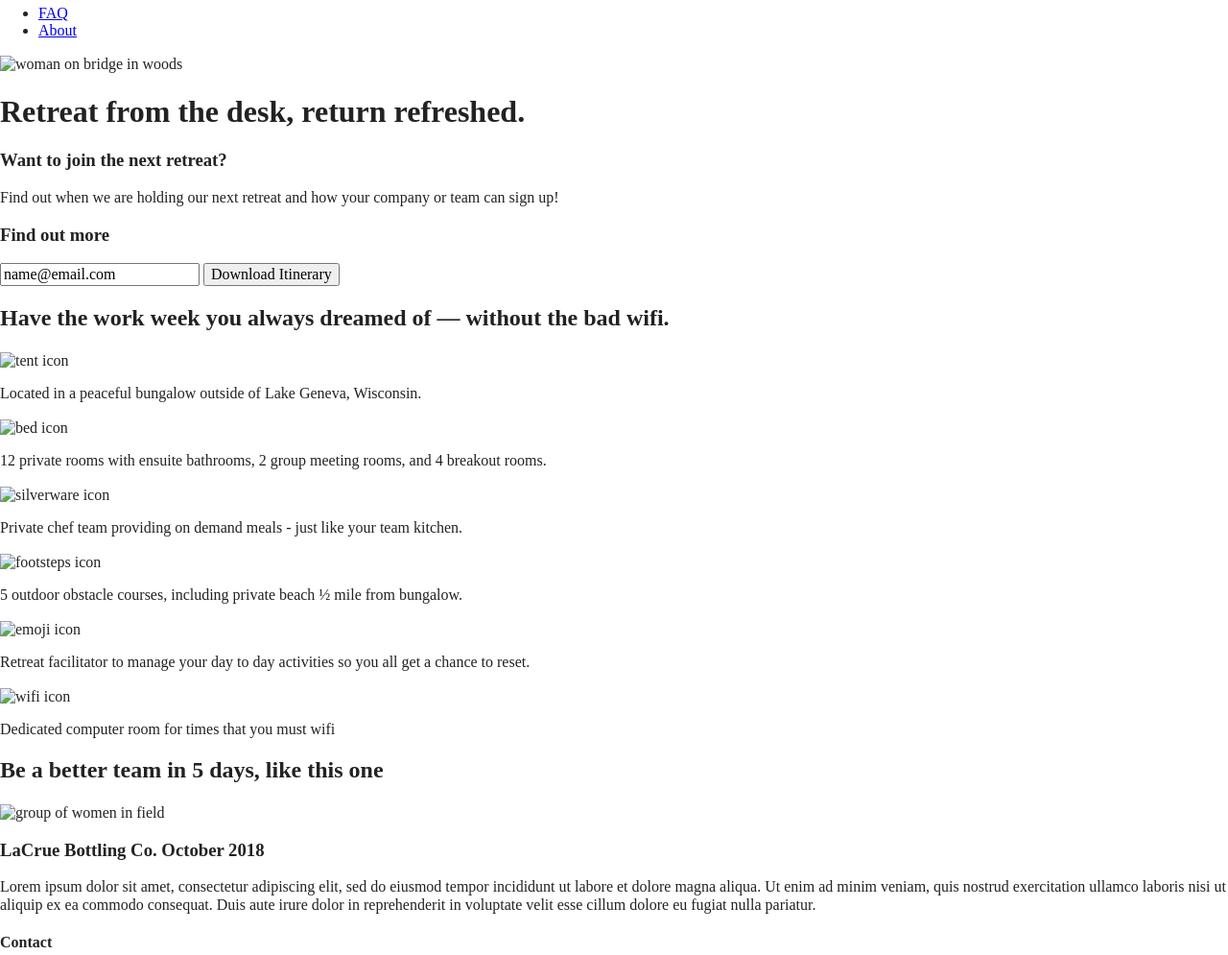
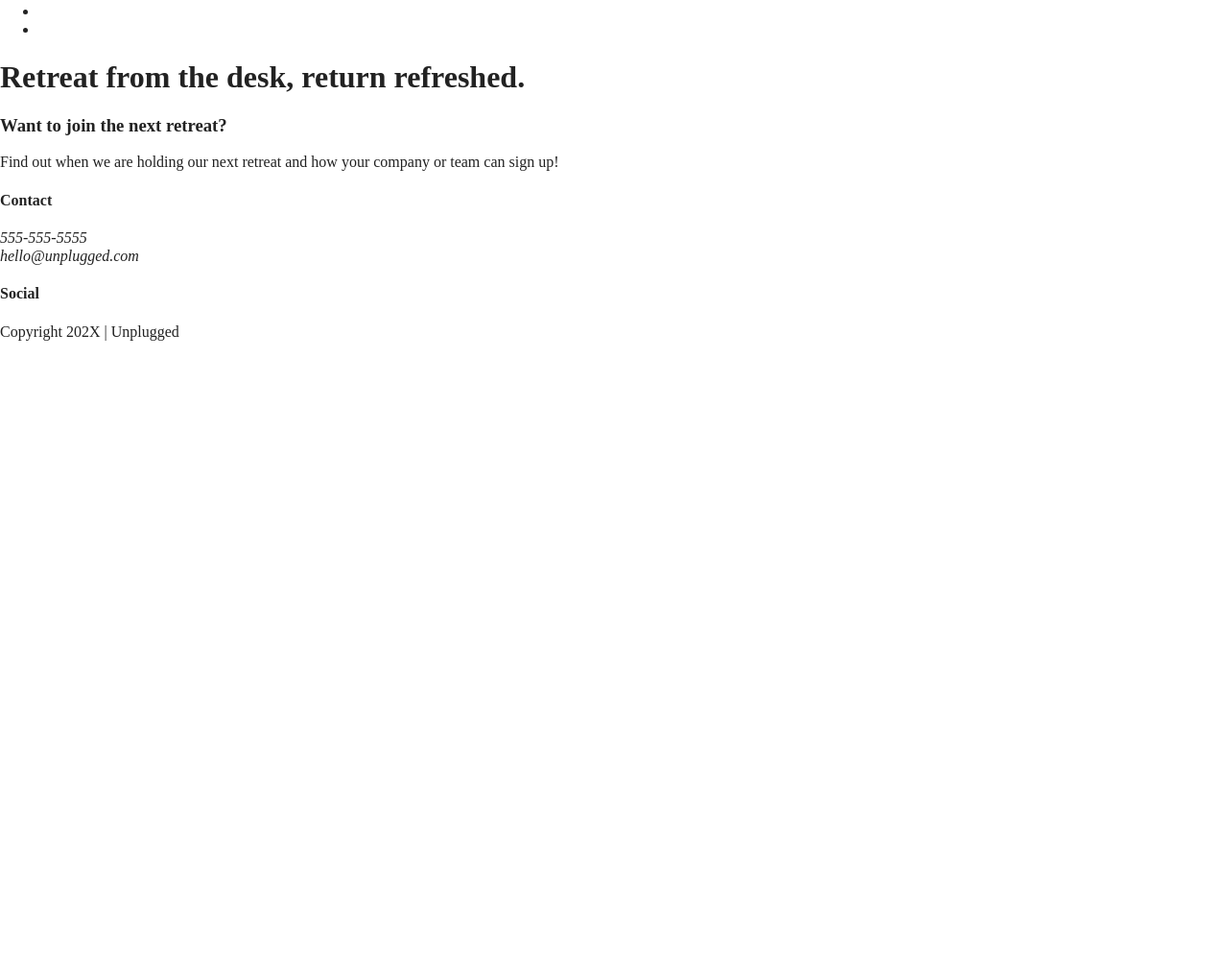
Before and after one commit to Raider-WilliamsEarl/unplugged, a website built with Parcel: page index.html in a window 1280 px wide. Shown: the part 31-1026 px from the top of the page at 96% size. After the commit the page ends 800 px from the top, so only its background shows below. Built offline with nearby package versions, Linux system fonts and the light colour scheme.

```diff
--- a/index.html
+++ b/index.html
@@ -25,13 +25,13 @@
     <header>
       <div class="content-wrapper">
         <a href="#">
-          <img src="" alt="unplugged logo" />
+          <img src="" alt />
         </a>
         <div class="header-divider"></div>
         <nav>
           <ul>
-            <li><a href="faq/index.html" rel="noopener">FAQ</a></li>
-            <li><a href="about/index.html" rel="noopener">About</a></li>
+            <li><a href="faq/index.html"> </a></li>
+            <li><a href="about/index.html"> </a></li>
           </ul>
         </nav>
       </div>
@@ -40,11 +40,9 @@
     <main>
       <section class="hero-area">
         <div class="content-wrapper">
-          <img src="" alt="woman on bridge in woods" />
           <h1>Retreat from the desk, return refreshed.</h1>
         </div>
       </section>
-
       <aside>
         <div class="content-wrapper">
           <div class="form-description">
@@ -54,71 +52,18 @@
               or team can sign up!
             </p>
           </div>
-          <div class="form">
-            <h3>Find out more</h3>
-            <input type="text" name="name" value="name@email.com" />
-            <input type="button" value="Download Itinerary" />
         </div>
-        </div>
-        <!-- aside content wrapper ends -->
       </aside>
-
-      <div class="content-wrapper">
-        <div class="features">
-          <h2>
-            Have the work week you always dreamed of — without the bad wifi.
-          </h2>
-          <img src="" alt="tent icon" />
-          <p>
-            Located in a peaceful bungalow outside of Lake Geneva, Wisconsin.
-          </p>
-          <img src="" alt="bed icon" />
-          <p>
-            12 private rooms with ensuite bathrooms, 2 group meeting rooms, and
-            4 breakout rooms.
-          </p>
-          <img src="" alt="silverware icon" />
-          <p>
-            Private chef team providing on demand meals - just like your team
-            kitchen.
-          </p>
-          <img src="" alt="footsteps icon" />
-          <p>
-            5 outdoor obstacle courses, including private beach ½ mile from
-            bungalow.
-          </p>
-          <img src="" alt="emoji icon" />
-          <p>
-            Retreat facilitator to manage your day to day activities so you all
-            get a chance to reset.
-          </p>
-          <img src="" alt="wifi icon" />
-          <p>Dedicated computer room for times that you must wifi</p>
-        </div>
-        <div class="reviews">
-          <h2>Be a better team in 5 days, like this one</h2>
-          <img src="" alt="group of women in field" />
-          <h3>LaCrue Bottling Co. October 2018</h3>
-          <p>
-            Lorem ipsum dolor sit amet, consectetur adipiscing elit, sed do
-            eiusmod tempor incididunt ut labore et dolore magna aliqua. Ut enim
-            ad minim veniam, quis nostrud exercitation ullamco laboris nisi ut
-            aliquip ex ea commodo consequat. Duis aute irure dolor in
-            reprehenderit in voluptate velit esse cillum dolore eu fugiat nulla
-            pariatur.
-          </p>
-        </div>
-      </div>
     </main>
-    <!-- main wrapper-->
 
     <footer>
       <div class="content-wrapper">
-        <div class="footer-contact">
+        <div class="footer-content">
           <div class="contact">
             <h4>Contact</h4>
             <address>
-              <p>555-555-5555<br>
+              <p>
+                555-555-5555<br />
                 hello@unplugged.com
               </p>
             </address>
@@ -127,25 +72,16 @@
             <h4>Social</h4>
             <div class="social-icons">
               <p>
-              <a href="https://www.facebook.com/Skillcrush/" target="_blank"></a>
-            </p>
-            <p>
-              <a href="https://twitter.com/Skillcrush" target="_blank"></a>
-            </p>
-            <p>
-              <a href="https://www.instagram.com/skillcrush/" target="_blank"></a>
+                <a href="#"> </a>
               </p>
             </div>
           </div>
-      </div>
-      <!--footer content-wrapper ends-->
         </div>
         <div class="copyright">
           <p>Copyright 202X | Unplugged</p>
         </div>
       </div>
     </footer>
-
     <script src="js/vendor/modernizr-3.11.2.min.js"></script>
     <script src="js/plugins.js"></script>
     <script src="js/main.js"></script>
```
Lines whose indentation alone changed are shown as unchanged.
